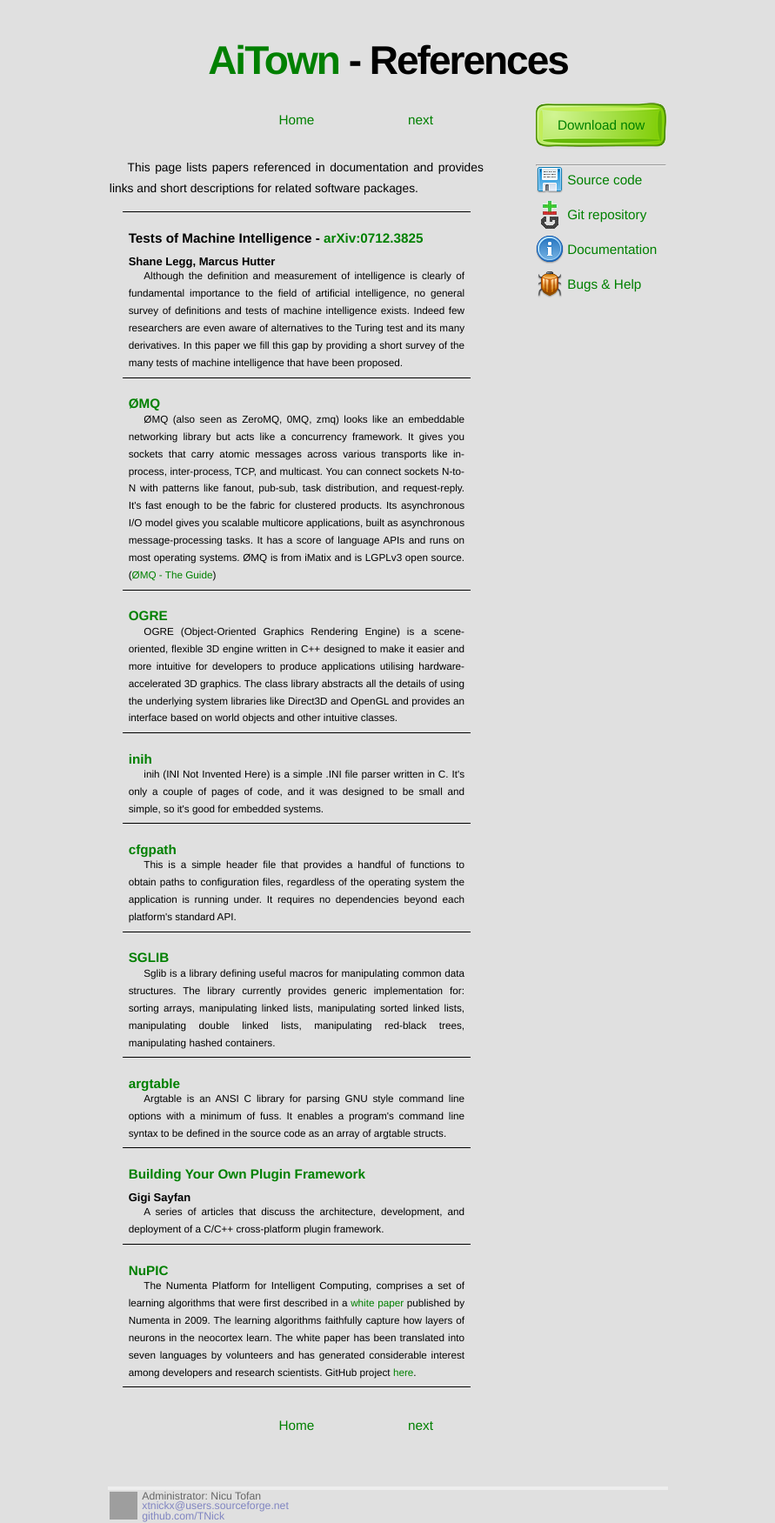
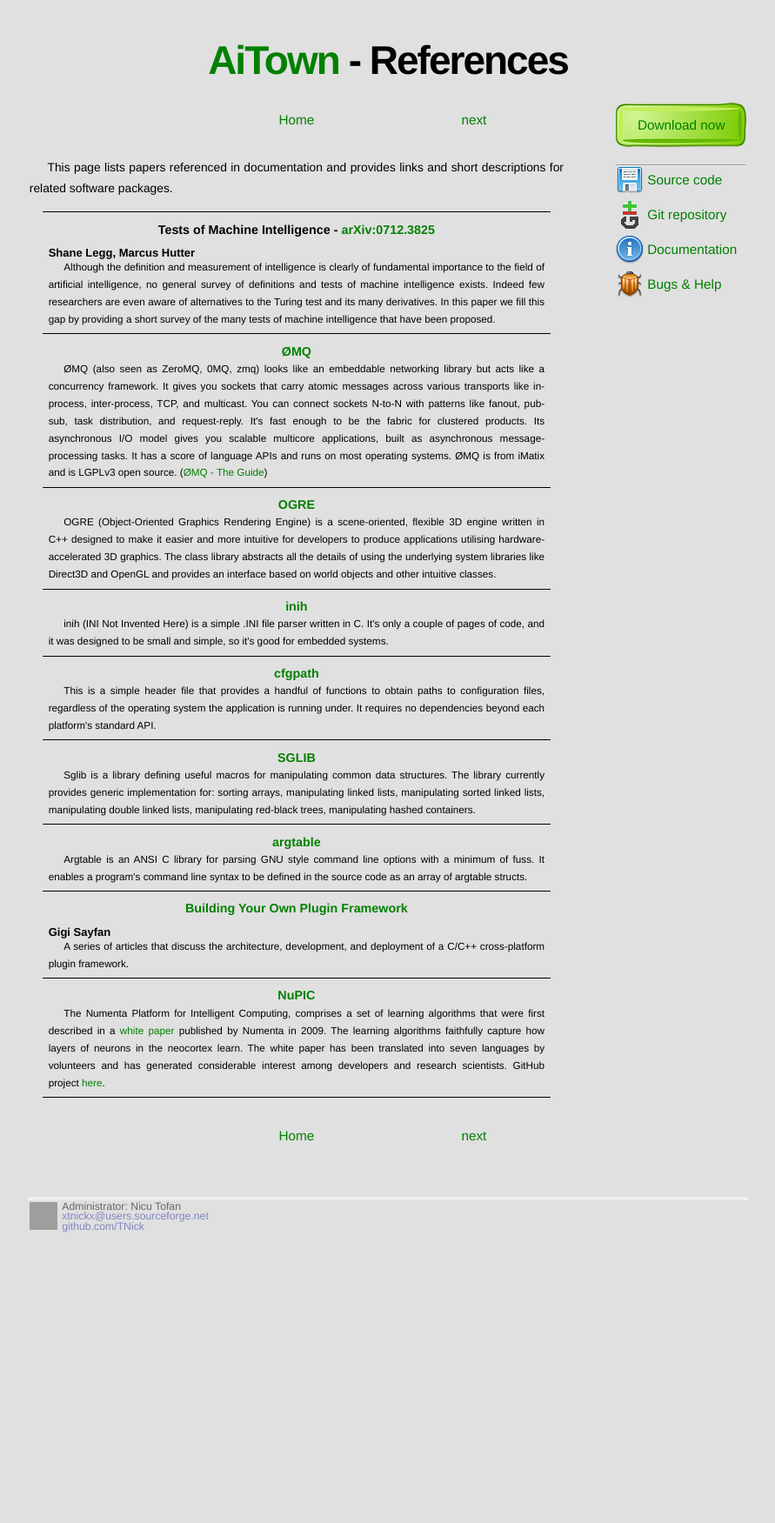
Before and after one commit to TNick/aitown, a Jekyll site: the page built from references.html, in a window 1280 px wide. Shown: the whole page at 87% size, without its empty margins (194-1085 px from the left). Built offline with Jekyll 4.4.1, drawn with Linux system fonts in a browser that asks for light colours; after the commit the page ends 1418 px from its top, so only the background shows below that; grey boxes are pictures that could not be loaded.

Commit message:
Style changes

```diff
--- a/css/main.css
+++ b/css/main.css
@@ -15,7 +15,7 @@
 html, body { height: 100%; }
 
 body {
-    width: 900px;
+    width: 1000px;
 	position:relative;
 	margin-left:auto;
 	margin-right:auto;
@@ -48,6 +48,15 @@
     margin-bottom: 30px;
     text-align: center;
     font-weight: normal;
+    color: black;
+}
+
+h3 {
+    font-size: 1.1em;
+    margin-top: 0.4em;
+    margin-bottom: 0.2em;
+    text-align: center;
+    font-weight: bold;
     color: black;
 }
 
@@ -245,7 +254,7 @@
 .site {
   font-size: 115%;
   text-align: justify;
-  width: 42em;
+  width: 54em;
   margin: 3em auto 2em;
   line-height: 1.5em;
 }
```
